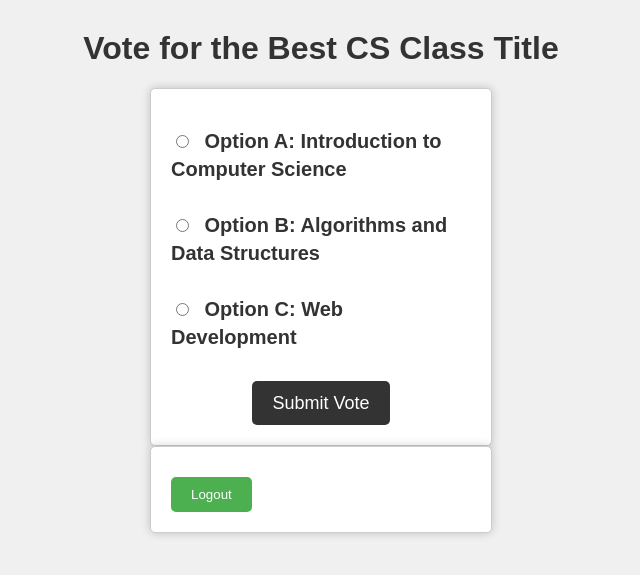
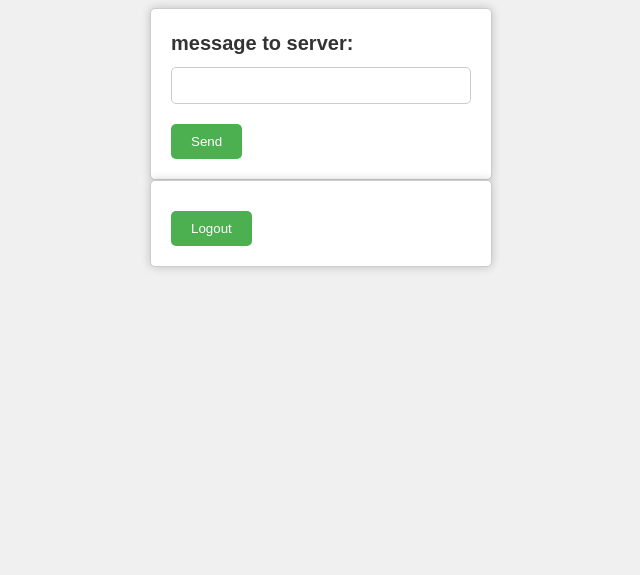
Before and after one commit to Ramo-11/E_Voting_OMI, a Flask app: template client/templates/home.html in a window 1280 px wide. Shown: the top 575 px of the page, without its empty margins (319-959 px from the left). Run offline with Flask 2, Linux system fonts and the light colour scheme; the template is opened without the code that fills it, so the values that code supplies are empty.

Commit message:
tcp and http connections work between clients and server

```diff
--- a/client/templates/home.html
+++ b/client/templates/home.html
@@ -12,44 +12,20 @@
     </head>
 
     <body>
-
-
-    <head>
-        <title>Vote for the Best CS Class Title</title>
-    </head>
-
-    <body>
-        <h1>Vote for the Best CS Class Title</h1>
-        <form action="submit-vote.php" method="post">
-            <p>
-                <label for="option-c" style="display: inline-block;">
-                    <input type="radio" name="vote" id="option-a" value="a" required style="display: inline-block;">
-                    Option A: Introduction to Computer Science
-                </label>
-
-            </p>
-            <p>
-                <label for="option-c" style="display: inline-block;">
-                    <input type="radio" name="vote" id="option-b" value="b" required style="display: inline-block;">
-                    Option B: Algorithms and Data Structures
-                </label>
-
-            </p>
-            <p>
-                <label for="option-c" style="display: inline-block;">
-                    <input type="radio" name="vote" id="option-c" value="c" required style="display: inline-block;">
-                    Option C: Web Development
-                </label>
-
-            </p>
-            <input type="submit" value="Submit Vote">
+        {% with messages = get_flashed_messages() %}
+		{% if messages %}
+			<ul class="flashes">
+			{% for message in messages %}
+				<li>{{ message }}</li>
+			{% endfor %}
+			</ul>
+		{% endif %}
+		{% endwith %}
+        <form method="POST" action="/message">
+            <label for="message">message to server:</label>
+            <input type="text" name="message" autocomplete="off" required>
+            <button type="submit">Send</button>
         </form>
-    </body>
-
-
-
-
-
 
         <form action="{{ url_for('routes.logout') }}" method="post">
             <button type="submit">Logout</button>
--- a/server/server.py
+++ b/server/server.py
@@ -7,11 +7,42 @@ from flask_sqlalchemy import SQLAlchemy
 from flask_login import UserMixin, LoginManager, login_user, logout_user, current_user
 from werkzeug.security import generate_password_hash, check_password_hash
 from datetime import datetime, timedelta
+from flask_socketio import SocketIO
 
 app = Flask(__name__)
-app.config['SQLALCHEMY_DATABASE_URI'] = 'postgresql://postgres:Vhrmonh925@192.168.1.116/postgres'
+app.config['SQLALCHEMY_DATABASE_URI'] = 'postgresql://evoting_user:123456@127.0.0.1/postgres'
 app.config['SECRET_KEY'] = 'mysecretkey'
 db = SQLAlchemy(app)
+socketio = SocketIO(app)
+
+class Server:
+    def __init__(self, port=3002):
+        self.port = port
+        self.server = socket.gethostbyname('localhost')
+        self.header = 64
+        self.format = 'utf-8'
+
+    def start(self):
+        print('Starting Server')
+        self.sock = socket.socket(socket.AF_INET, socket.SOCK_STREAM)
+        self.sock.bind((self.server, self.port))
+        self.sock.listen()
+        print(f'Server is listening on {self.server}, port {self.port}')
+        while True:
+            client, address = self.sock.accept()
+            print('Connection from: {}'.format(str(address)))
+            self.thread = threading.Thread(target=self.listen_to_client, args=(client, address))
+            self.thread.start()
+
+    def listen_to_client(self, client, address):
+        message_length = client.recv(64).decode(self.format)
+        if message_length:
+            message = client.recv(int(message_length)).decode(self.format)
+            print(f'[{address}]: {message}')
+            socketio.emit('message', {'address': str(address), 'message': message})
+        client.close()
+        print(f'[{address}] disconnected')
+        socketio.emit('disconnect', {'address': str(address)})
 
 jwt = JWTManager(app)
 
@@ -42,6 +73,7 @@ def receive_message():
 
 @app.route('/api/login', methods=['POST'])
 def login():
+    print("herer?")
     if current_user.is_authenticated:
         return jsonify({'success': 'User was successfully logged in.'}), 200
     username = request.json['username']
@@ -80,43 +112,8 @@ def logout():
     except:
         return jsonify({'error': 'Unable to log user out.'}), 400
 
-
-class Server:
-    def __init__(self, port=3000):
-        self.port = port
-        self.server = socket.gethostbyname('localhost')
-        self.header = 64
-        self.format = 'utf-8'
-
-    def start(self):
-        print('Starting Server')
-        self.sock = socket.socket(socket.AF_INET, socket.SOCK_STREAM)
-        self.sock.bind((self.server, self.port))
-        self.sock.listen()
-        print(f'Server is listening on {self.server}')
-        while True:
-            client, address = self.sock.accept()
-            print('Connection from: {}'.format(str(address)))
-            self.thread = threading.Thread(target=self.listen_to_client, args=(client, address))
-            self.thread.start()
-
-    def listen_to_client(self, client, address):
-        connected = True
-        while connected:
-            message_length = client.recv(self.header).decode(self.format)
-            if message_length:
-                message = client.recv(int(message_length)).decode(self.format)
-                print(f'[{address}]: {message}')
-                client.send('Gotcha buddy'.encode(self.format))
-                if message == 'disconnect':
-                    connected = False
-        client.close()
-
-
-def main():
+if __name__ == '__main__':
     server = Server()
-    server.start()
-
-if __name__ == '__main__':
-    # main()
-    app.run(port=3001, debug=True)
+    server_thread = threading.Thread(target=server.start)
+    server_thread.start()
+    socketio.run(app, port=3001)
```
Also changed, not shown: client/client.py (+0 -39 lines), client/client_tcp.py (added, +28 -0 lines), client/routes.py (+29 -1 lines). Lines whose indentation alone changed are shown as unchanged.
